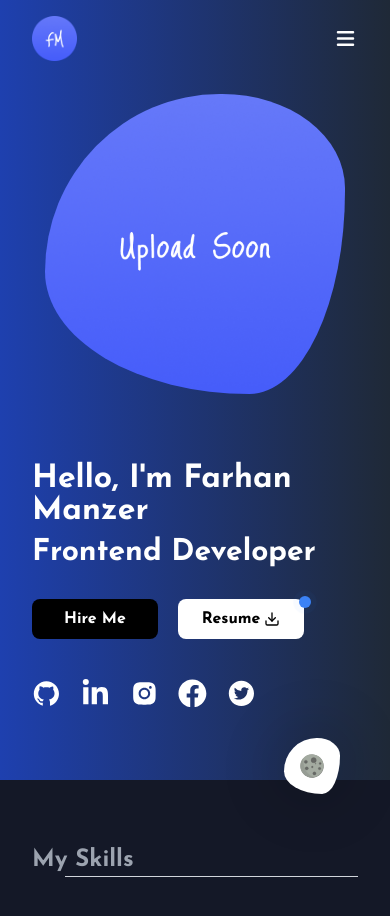
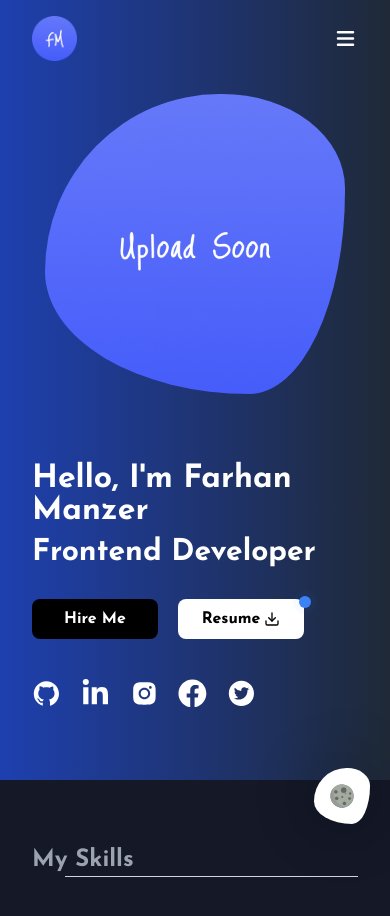
Before and after one commit to Farhan-878/portfolio, a React (Vite) app: page / in a window 390 px wide. Shown: the top 916 px of the page. Built offline with nearby package versions, Linux system fonts and the light colour scheme.

Commit message:
resposive toggle

```diff
--- a/src/components/toggleSwitch/style.css
+++ b/src/components/toggleSwitch/style.css
@@ -45,3 +45,10 @@
 .w-8 {
   width: 2rem /* 32px */;
 }
+
+@media screen and (max-width: 767px) {
+  .toggle-switch {
+    right: 20px;
+    bottom: 20px;
+  }
+}
```
